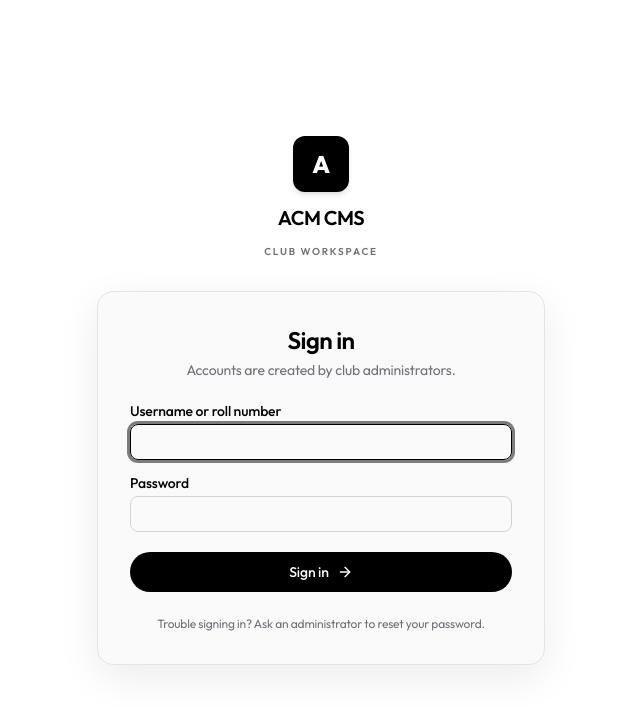
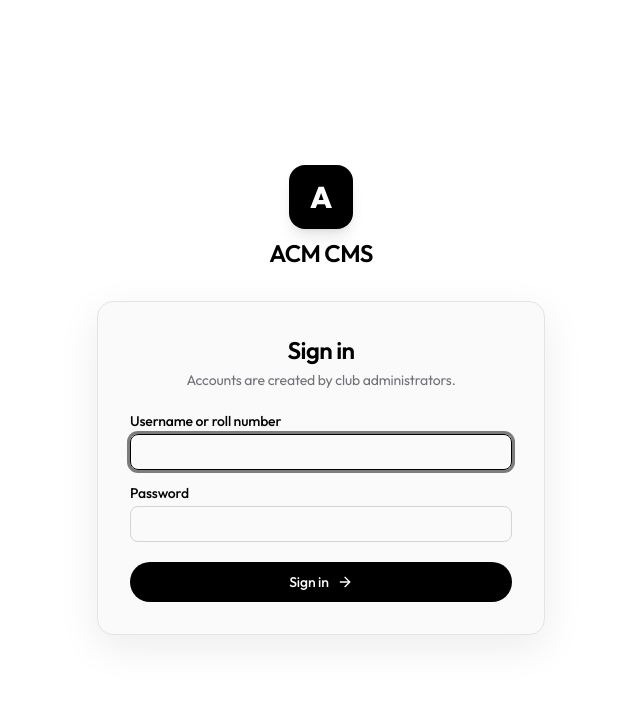
Before and after one commit to ACM-Amrita-Amritapuri/CMS-Frontend, a React (Vite) app: page /login in a window 1280 px wide. Shown: the top 708 px of the page, without its empty margins (319-959 px from the left). Built offline with nearby package versions, Linux system fonts and the light colour scheme.

Commit message:
login: remove marketing hero and bottom text; center sign-in with ACM CMS logo branding; clean institutional layout

```diff
--- a/src/pages/LoginPage.tsx
+++ b/src/pages/LoginPage.tsx
@@ -50,12 +50,11 @@ export default function LoginPage() {
   return (
     <div className="flex min-h-svh items-center justify-center bg-background px-4 py-8 sm:px-6">
       <div className="flex w-full max-w-md flex-col items-center gap-8">
-        <Link to="/login" className="flex flex-col items-center gap-3 font-semibold">
-          <span className="bg-primary text-primary-foreground flex size-14 items-center justify-center rounded-xl text-2xl font-extrabold shadow-md">
+        <Link to="/login" className="flex flex-col items-center gap-2 font-semibold">
+          <span className="bg-primary text-primary-foreground flex size-16 items-center justify-center rounded-2xl text-3xl font-extrabold shadow-lg" aria-label="ACM logo">
             A
           </span>
-          <span className="text-xl tracking-tight">ACM CMS</span>
-          <span className="text-[10px] font-semibold uppercase tracking-[0.18em] text-muted-foreground">Club workspace</span>
+          <span className="text-2xl tracking-tight">ACM CMS</span>
         </Link>
 
         <section className="w-full rounded-2xl border bg-card p-6 shadow-[0_12px_40px_rgba(0,0,0,0.08)] dark:shadow-[0_16px_48px_rgba(0,0,0,0.35)] sm:p-8">
@@ -95,10 +94,6 @@ export default function LoginPage() {
               {!form.formState.isSubmitting ? <ArrowRightIcon /> : null}
             </Button>
           </form>
-
-          <p className="text-muted-foreground mt-6 text-center text-xs">
-            Trouble signing in? Ask an administrator to reset your password.
-          </p>
         </section>
       </div>
     </div>
```
